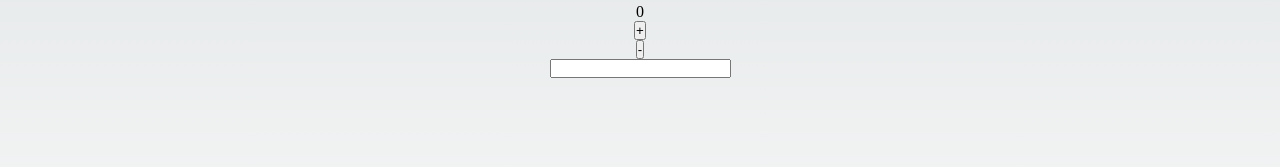
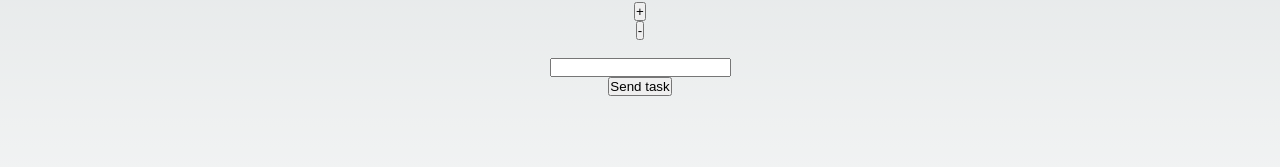
Before and after one commit to Aluonam/hooksReact, a Next.js app: page / in a window 1280 px wide. Shown: the part 360-527 px from the top of the page. Built offline with nearby package versions, Linux system fonts and the light colour scheme.

Commit message:
feat: logic taskList
2 useState keep date inputTask and arr qith tasklist
the taskList show a ul li with map

```diff
--- a/components/ejUseState/TaskList.jsx
+++ b/components/ejUseState/TaskList.jsx
@@ -2,10 +2,26 @@ import React, { useState } from 'react'
 
 const TaskList = () => {
 
-    const [taskList, setTaskList] = useState([])
+    const [inputTask, setInputTask] = useState()
+    const [task, setTask] = useState([])
+
+    const handleTaskList = ()=>{
+      const newTaskList = structuredClone(task)
+      newTaskList.push(inputTask)
+      setTask(newTaskList)
+      setInputTask("")
+    }
+
   return (
     <>
-    <input onChange={(e)=>{e.target.value}}></input>
+
+    <input onChange={(e)=>{setInputTask(e.target.value)}} value={inputTask}></input>
+    <button onClick={()=>{handleTaskList()}}>Send task</button>
+
+    <ul>
+         {task.map((objTask)=><li>{objTask}</li>)}
+    </ul>
+
     </>
   )
 }
--- a/pages/index.js
+++ b/pages/index.js
@@ -14,6 +14,7 @@ export default function Home() {
       </Head>
       <main className={`${styles.main}`}>
        <Counter></Counter>
+       <br/>
        <TaskList></TaskList>
       </main>
     </>
```
